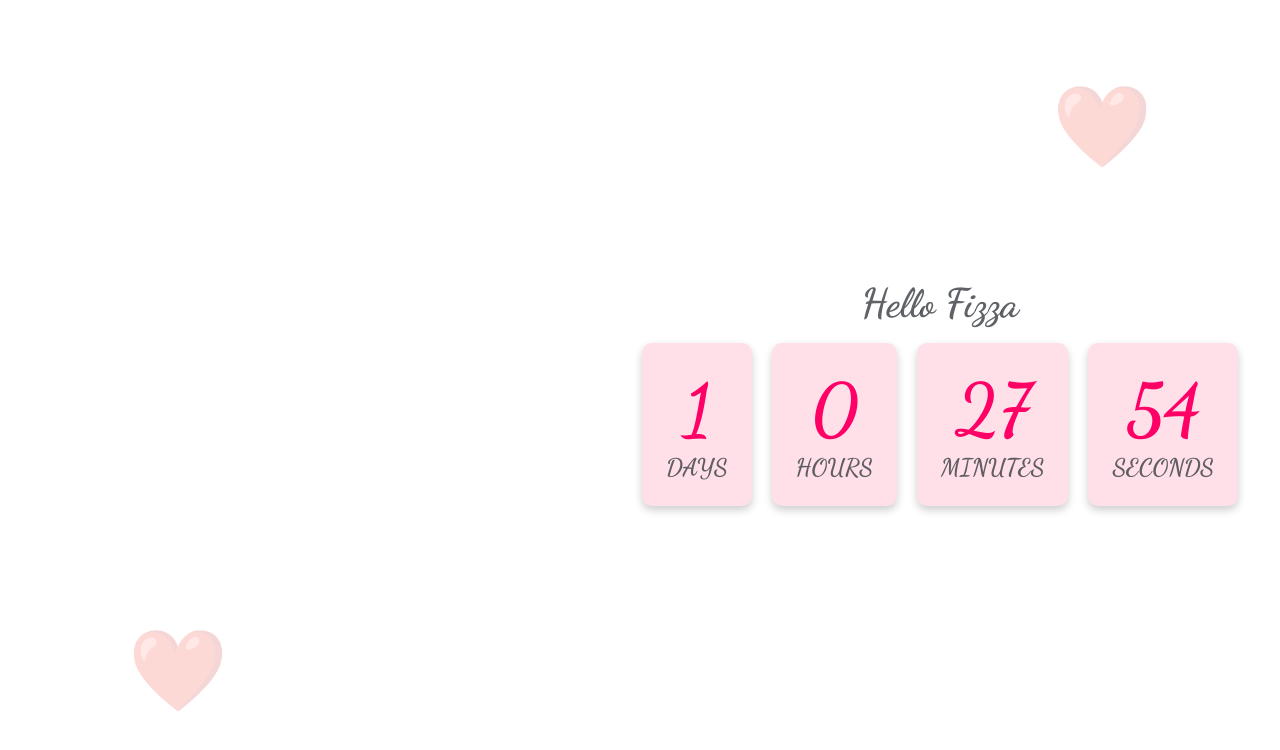
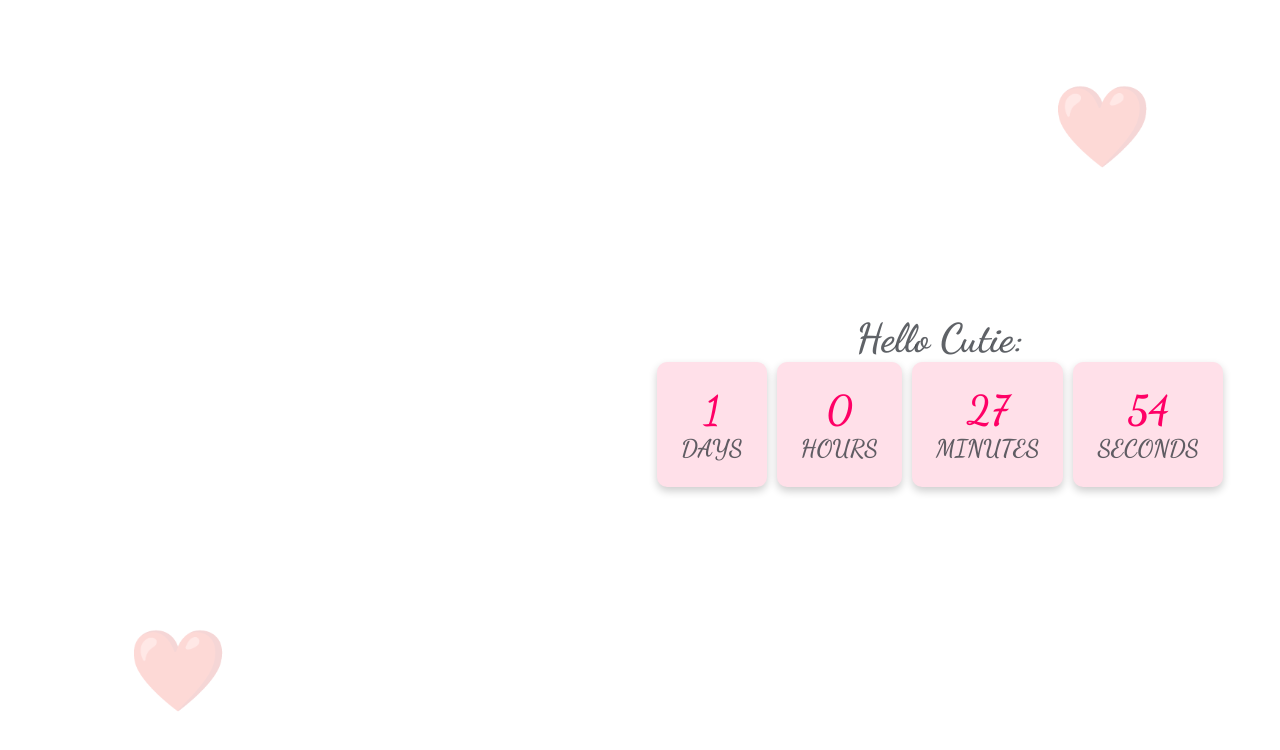
Before and after one commit to ehtisham1337/HBDFizza, a plain HTML site: page index.html in a window 1280 px wide. Drawn offline with Linux system fonts and the light colour scheme.

Commit message:
Update index.html

```diff
--- a/index.html
+++ b/index.html
@@ -3,20 +3,146 @@
 
 <head>
   <meta charset="utf-8" />
-  <meta name="viewport" content="width=device-width" />
-  <title>Happy Birthday Fizza!</title>
+  <meta name="viewport" content="width=device-width, initial-scale=1.0" />
+  <title>Cutie!</title>
+  <link rel="stylesheet" href="https://fonts.googleapis.com/css2?family=Dancing+Script:wght@700&display=swap">
+  <style>
+    @import url('https://fonts.googleapis.com/css2?family=Dancing+Script:wght@700&display=swap');
 
-  <link rel="stylesheet" href="styles/flexbox-center-container.css" media="all">
-  <link rel="stylesheet" href="styles/system-fonts.css" media="all">
-  <link rel="stylesheet" href="styles/style.css" media="all">
-  <link rel="stylesheet" href="https://fonts.googleapis.com/css2?family=Dancing+Script:wght@700&display=swap">
+    html, body {
+      margin: 0;
+      padding: 0;
+      height: 100%;
+      width: 100%;
+      overflow: hidden;
+      display: flex;
+      justify-content: center;
+      align-items: center;
+      background: #ffffff;
+      font-family: 'Dancing Script', cursive;
+    }
+
+    .container {
+      color: rgba(55, 59, 65, 0.8);
+      font-weight: lighter;
+      text-align: center;
+      display: flex;
+      flex-direction: column;
+      align-items: center;
+      justify-content: center;
+    }
+
+    h1 {
+      font-weight: normal;
+      font-size: 2.5em;
+      margin-bottom: 20px;
+    }
+
+    ul {
+      display: flex;
+      justify-content: center;
+      align-items: center;
+      list-style: none;
+      padding: 0;
+      margin: 0;
+    }
+
+    li {
+      background: #ffe0e9;
+      border-radius: 10px;
+      display: inline-block;
+      font-size: 1.5em;
+      list-style-type: none;
+      margin: 0 5px;
+      padding: 1em;
+      text-transform: uppercase;
+      box-shadow: 0 4px 8px rgba(0, 0, 0, 0.2);
+    }
+
+    li span {
+      display: block;
+      font-size: 2.5rem;
+      color: #ff0066;
+    }
+
+    .merrywrap {
+      position: absolute;
+      right: 40px;
+      left: 40px;
+      bottom: 80px;
+      top: 40px;
+      display: flex;
+      justify-content: center;
+      align-items: center;
+    }
+
+    .giftbox > div {
+      background: #F64747;
+      position: absolute;
+      box-shadow: 5px 10px 18px rgba(0, 0, 0, 0.4);
+    }
+
+    body::before,
+    body::after {
+      content: '❤️';
+      position: absolute;
+      font-size: 5em;
+      color: rgba(255, 0, 102, 0.2);
+      animation: float 5s infinite;
+    }
+
+    body::after {
+      right: 10%;
+      top: 10%;
+    }
+
+    body::before {
+      left: 10%;
+      bottom: 10%;
+    }
+
+    @keyframes float {
+      0%, 100% {
+        transform: translateY(0);
+      }
+      50% {
+        transform: translateY(-20px);
+      }
+    }
+
+    @media (max-width: 600px) {
+      h1 {
+        font-size: 1.5em;
+      }
+
+      li {
+        font-size: 1em;
+        margin: 5px;
+        padding: 0.5em;
+      }
+
+      li span {
+        font-size: 1.5rem;
+      }
+    }
+
+    @media (max-width: 400px) {
+      ul {
+        flex-direction: column;
+      }
+
+      li {
+        margin: 10px 0;
+      }
+    }
+  </style>
 </head>
 
 <body>
   <canvas id="c"></canvas>
   <canvas id="confetti"></canvas>
   <div class="container" id="count">
-    <h1 id="head">Hello Fizza</h1>
+    <h1 id="head">Hello Cutie:</h1>
     <ul>
       <li><span id="day"></span>days</li>
       <li><span id="hour"></span>hours</li>
```
